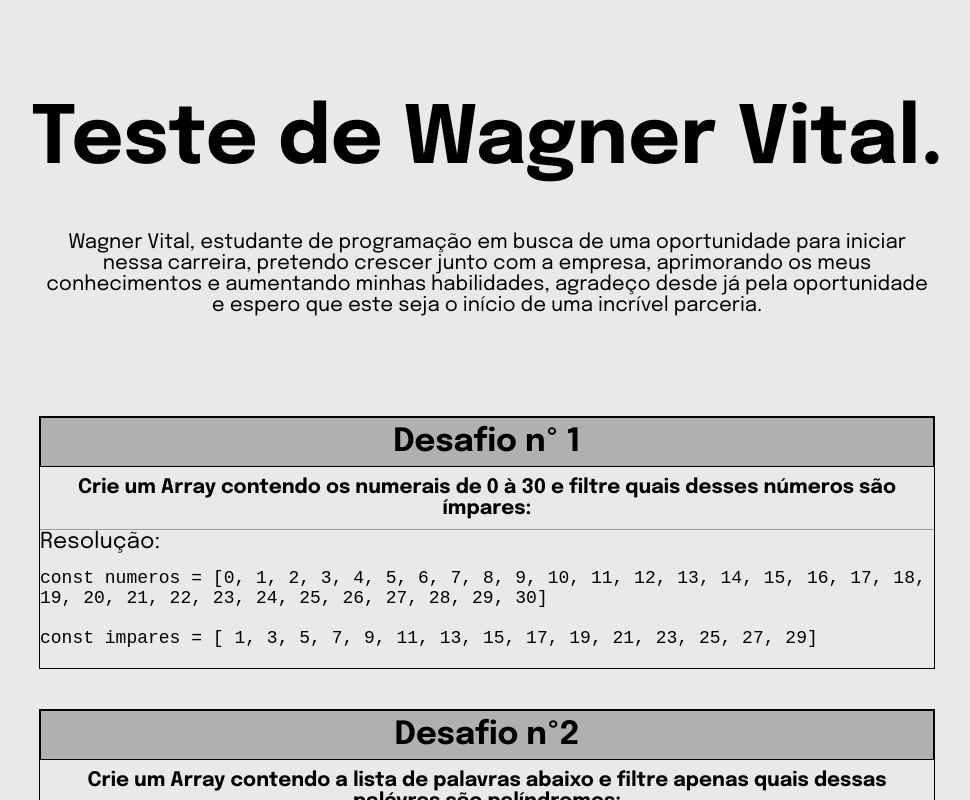
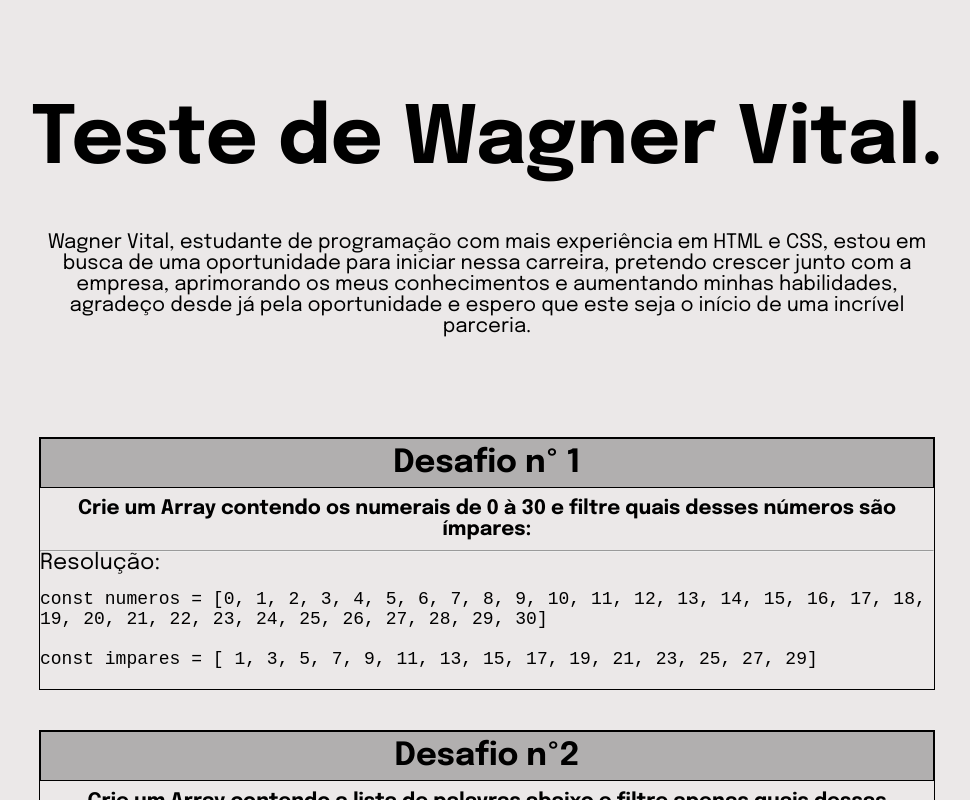
Before and after one commit to wagnervital/testewagner, a React (Vite) app: page / in a window 1280 px wide. Shown: the top 800 px of the page, without its empty margins (153-1123 px from the left). Built offline with nearby package versions, Linux system fonts and the light colour scheme.

Commit message:
att descrição

```diff
--- a/src/pages/Home/index.tsx
+++ b/src/pages/Home/index.tsx
@@ -94,7 +94,7 @@ export function Home() {
     <body>
       <header>
         <h1 className='cabecalho'>Teste de Wagner Vital.</h1>
-        <p>Wagner Vital, estudante de programação em busca de uma oportunidade para iniciar nessa carreira, pretendo crescer junto com a empresa, aprimorando os meus conhecimentos e aumentando minhas habilidades, agradeço desde já pela oportunidade e espero que este seja o início de uma incrível parceria.</p>
+        <p>Wagner Vital, estudante de programação com mais experiência em HTML e CSS, estou em busca de uma oportunidade para iniciar nessa carreira, pretendo crescer junto com a empresa, aprimorando os meus conhecimentos e aumentando minhas habilidades, agradeço desde já pela oportunidade e espero que este seja o início de uma incrível parceria.</p>
       </header>
 
       <main className='container'>
```
